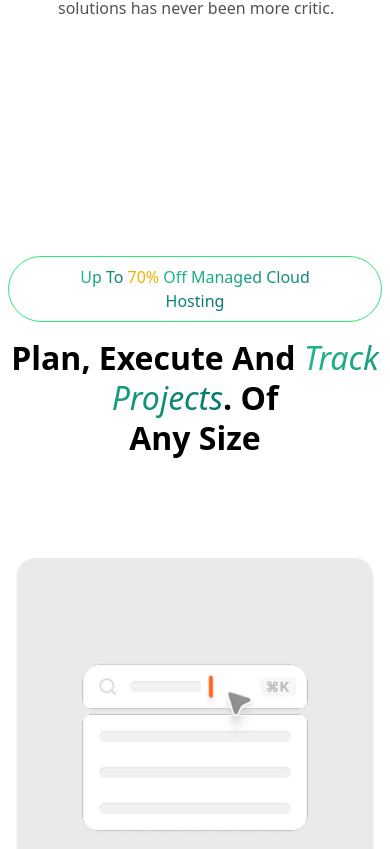
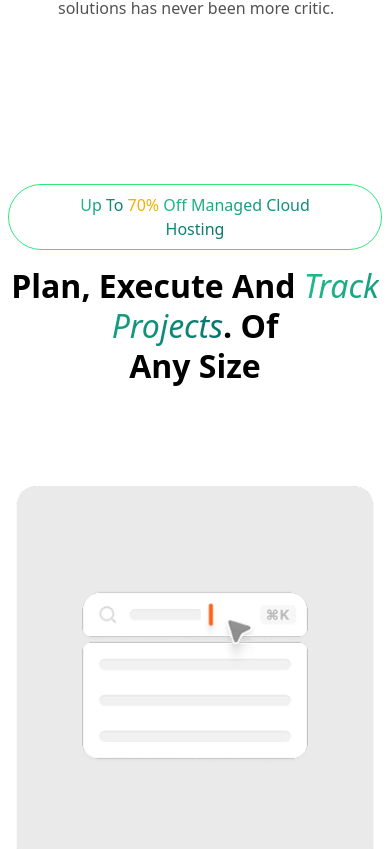
Before and after one commit to JB-Raza/SaaS-website, a React (Vite) app: page / in a window 390 px wide. Shown: the part 7615-8464 px from the top of the page. Built offline with nearby package versions, Linux system fonts and the light colour scheme.

Commit message:
fixed few things

```diff
--- a/src/App.jsx
+++ b/src/App.jsx
@@ -103,7 +103,7 @@ function App() {
 
       {/* app integration section */}
 
-      <div className="app-integration relative justify-between h-[500px] max-h-[700px]">
+      <div className="app-integration my-20 relative justify-between h-[500px] max-h-[700px]">
         <img src="./app-integration/app-integration-center.png" alt="error"
           className="absolute top-1/2 left-1/2 w-15 h-15 md:w-20 md:h-20 -translate-x-1/2 -translate-y-1/2"
         />
--- a/src/components/sections/Pricing.jsx
+++ b/src/components/sections/Pricing.jsx
@@ -3,7 +3,7 @@ import Button from "../universalComponents/Button.jsx";
 
 export default function Pricing() {
   return (
-    <div className="py-28 w-full px-2 sm:px-4">
+    <div className="py-10 w-full px-2 sm:px-4">
 
             <p className="font-medium text-wrap text-center capitalize !bg-white mx-auto w-fit px-10 py-2 rounded-full border-1 border-[hsl(144,80%,55%)]">
               <span className="text-gradient-teal">Up to </span>
--- a/src/components/sections/TrackProjects.jsx
+++ b/src/components/sections/TrackProjects.jsx
@@ -12,7 +12,7 @@ import 'swiper/css/pagination';
 
 export default function TrackProjects() {
     return (
-        <div className="py-28 w-full px-2">
+        <div className="py-10 w-full px-2">
 
             <p className="font-medium text-wrap text-center capitalize !bg-white mx-auto w-fit px-10 py-2 rounded-full border-1 border-[hsl(144,80%,55%)]">
                 <span className="text-gradient-teal">Up to </span>
```
